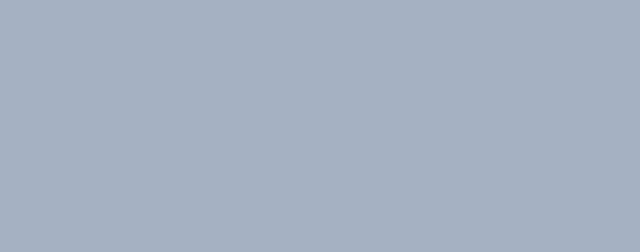
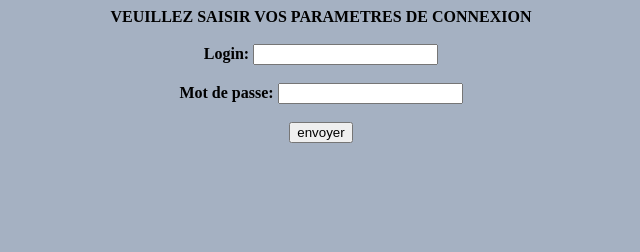
Before and after one commit to papigoal/site, a plain HTML site: page index.html in a window 1280 px wide. Shown: the top 252 px of the page, without its empty margins (319-959 px from the left). Drawn offline with Linux system fonts and the light colour scheme.

Commit message:
ajout site

```diff
--- a/index.html
+++ b/index.html
@@ -1,10 +1,11 @@
-<!DOCTYPE html>
-<html>
-<head>
-<meta charset="utf-8">
-<title></title>
-</head>
-<body style="background-color:#a5b1c2">
-<h1 style="padding-top:20%;padding-bottom:20%; text-align:center;color:#FFFFFF">Location de Voitures anciennes</h1>
+<html><title>Intranet de TeamTech Multiservice</title>
+<body style="background-color:#a5b1c2"><b><center>
+		VEUILLEZ SAISIR VOS PARAMETRES DE CONNEXION
+<br></br>
+<Form method="POST" action="reception.html">
+Login: <input type= "text" name= "Login"><br></br>
+Mot de passe: <input type= "text" name= "passe"><br></br>
+<input type= "submit" value= envoyer>
+
 </body>
 </html>
```
